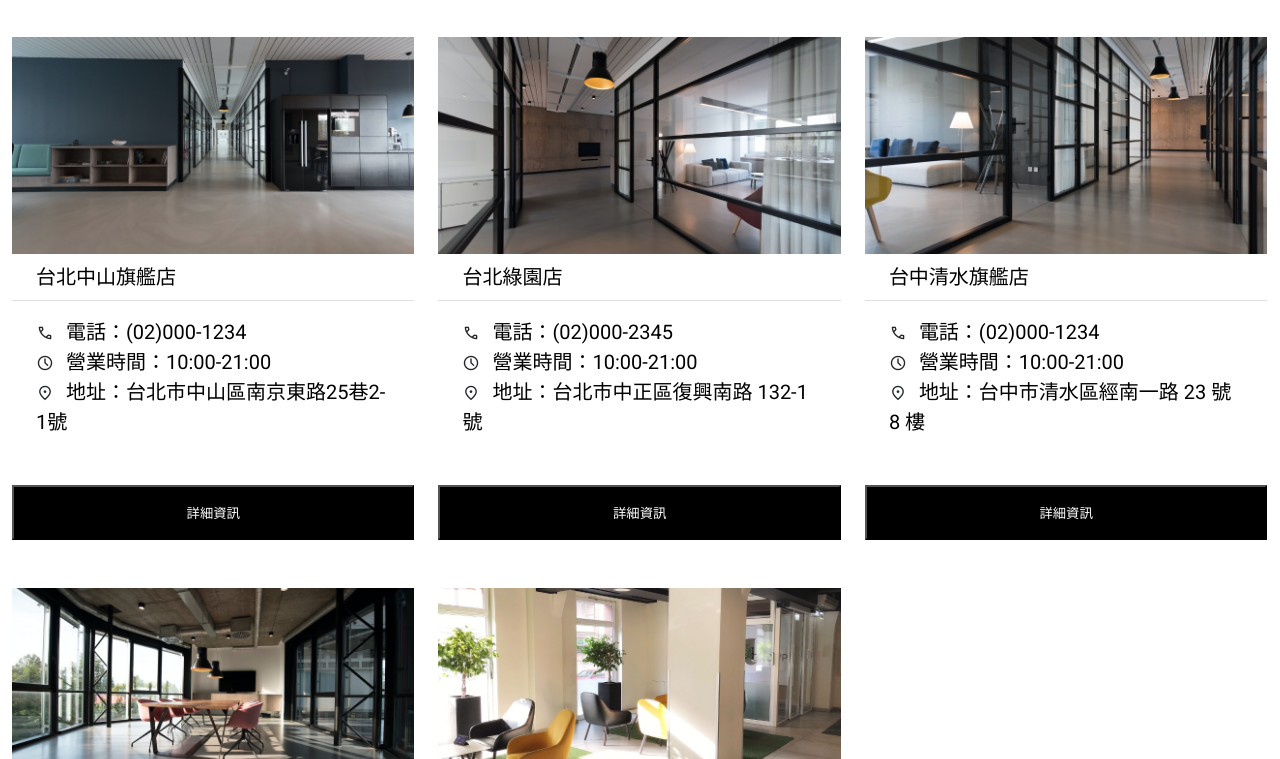
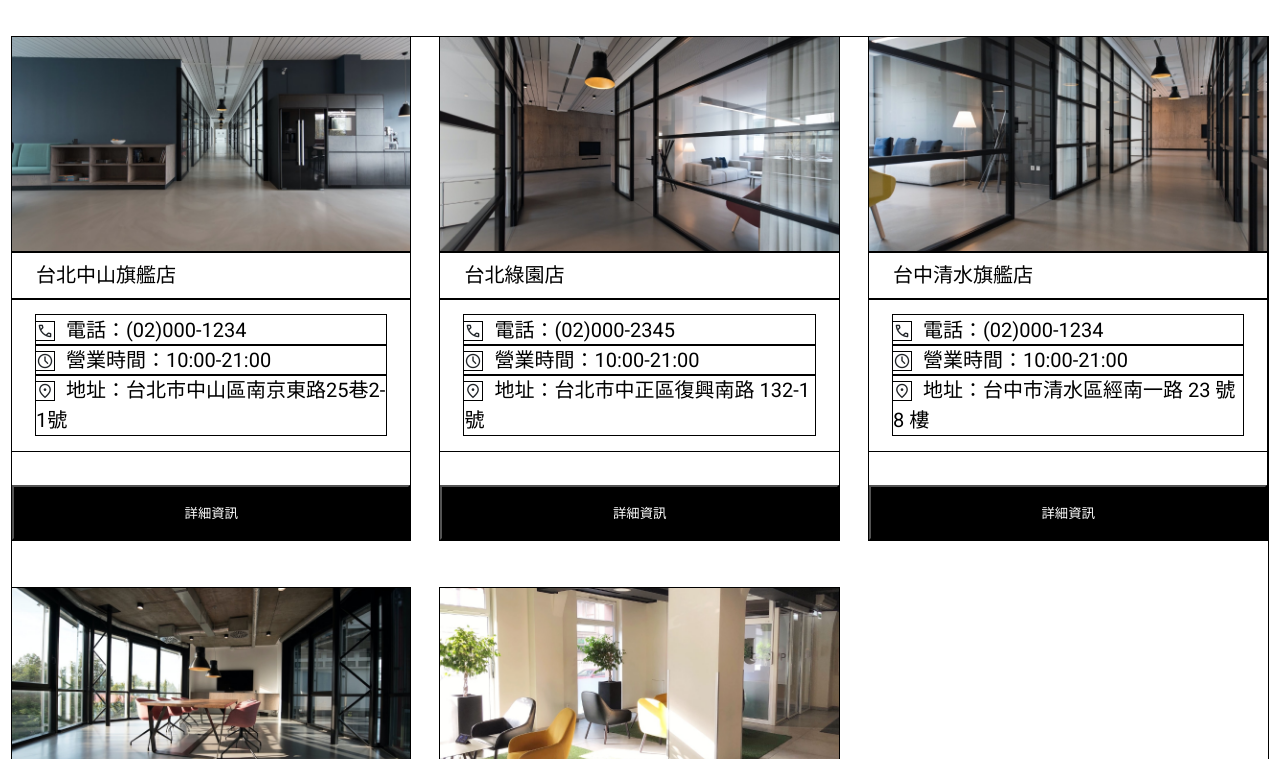
Before and after one commit to Lotte-Syu/Week04-Vite, a website built with Vite: page pages/store.html in a window 1280 px wide. Shown: the part 191-950 px from the top of the page. Built offline with nearby package versions, Linux system fonts and the light colour scheme.

Commit message:
modify store.scss_.store-box

```diff
--- a/assets/scss/base/_base.scss
+++ b/assets/scss/base/_base.scss
@@ -1,6 +1,6 @@
 *, *::before, *::after{
 	box-sizing: border-box;
-    // outline: solid 1px;
+    outline: solid 1px;
 	}
 
 body{
--- a/assets/scss/pages/_store.scss
+++ b/assets/scss/pages/_store.scss
@@ -32,12 +32,16 @@
         margin-bottom: 40px;
     }
     &-box{
+        width: 100%;
         display: flex;
         flex-wrap: wrap;
-        gap: 48px 24px;
-        margin-right: -12px;// 在電腦版的時候可以用負值讓最右邊卡片貼齊外容器，但做到平板或是手機版的時候圖片會超過外容器
+        gap: 48px 30px; // 原本是依照設計線稿下 gap： 48px 24p，但這樣最右邊的卡片離外容器有12px的距離
+        // margin-right: -12px; 在電腦版的時候可以用負值讓最右邊卡片貼齊外容器，但做到平板或是手機版的時候圖片會超過外容器
         font-size: 20px;
         color: black;
+        @include table{
+            gap: 48px 24px
+        }
         .card{
             display: flex;
             flex-direction: column;
```
Also changed, not shown: assets/scss/all.css (added), pages/store.html (indentation only), 1 other file.
